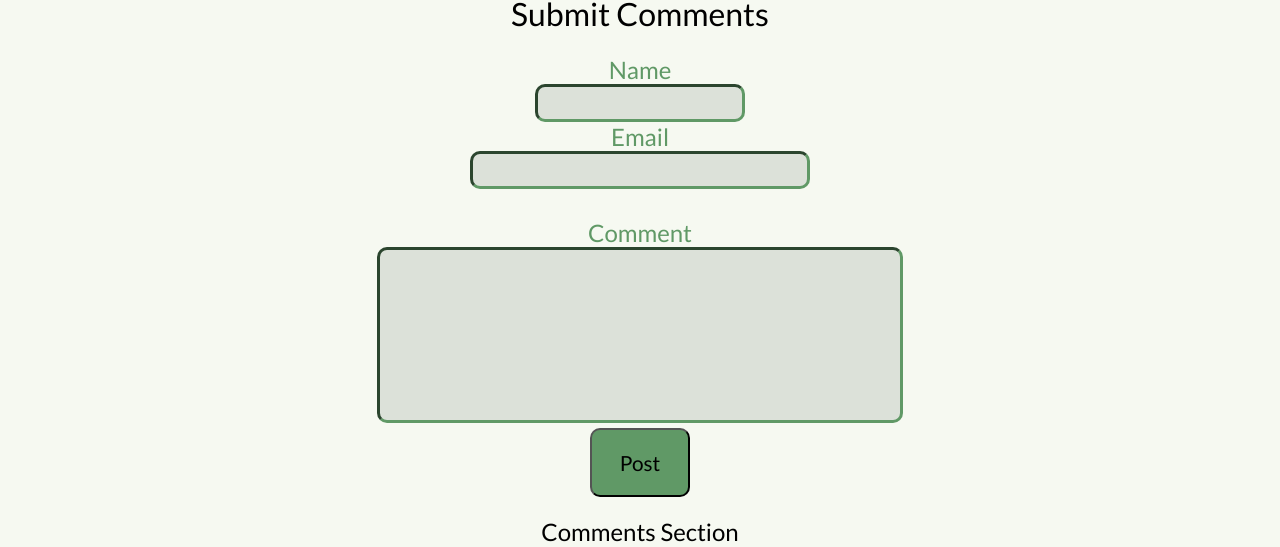
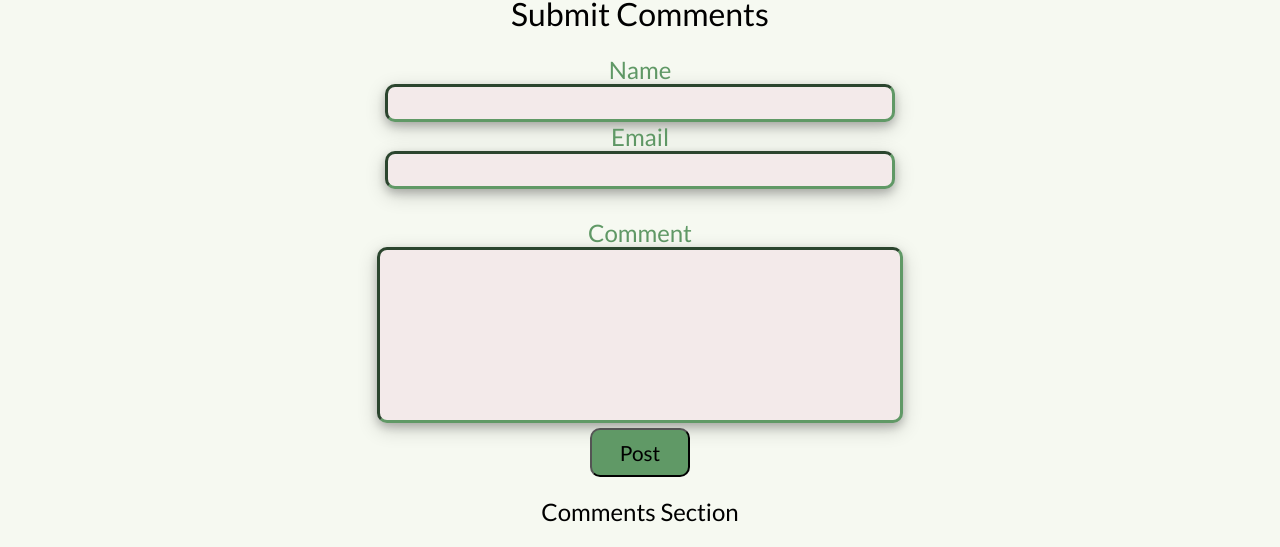
Before and after one commit to rbarbosa51/Slither-AI, a React (Vite) app in the folder client/: page /Comments in a window 1280 px wide. Shown: the part 174-721 px from the top of the page. Built offline with nearby package versions, Linux system fonts and the light colour scheme; no server answers.

Commit message:
added the comment styling, changed the name/email width

```diff
--- a/client/src/sass/CommentItems.scss
+++ b/client/src/sass/CommentItems.scss
@@ -1,6 +1,14 @@
 @import 'Global';
 
 .commentItems {
-    border: 1px solid black;
-    background-color: $light-green;
+    border: 4px solid white;
+    border-radius: 10px;
+    background-color: rgb(219, 214, 214);
+    width: 50%;
+    box-shadow: 0 4px 8px 0 rgba(0, 0, 0, 0.2), 0 6px 20px 0 rgba(0, 0, 0, 0.19);
+    margin: 3px;
+
+    p {
+        padding: 3px;
+    }
 }
--- a/client/src/sass/Comments.scss
+++ b/client/src/sass/Comments.scss
@@ -21,22 +21,25 @@
 
 
         .name-input {
-            width: 200px;
+            width: 500px;
             height: 30px;
             border-color: $medium-green;
             border-radius: 10px;
             border-width: 3px;
-            background-color: rgba(99, 112, 105, 0.178);
+            background-color: rgb(243, 234, 234);
             font-size: 1.2rem;
+            box-shadow: 0 4px 8px 0 rgba(0, 0, 0, 0.2), 0 6px 20px 0 rgba(0, 0, 0, 0.19);
+
         }
         .email-input{
             height: 30px;
-            width: 330px;
+            width: 500px;
             border-color: $medium-green;
             border-radius: 10px;
             border-width: 3px;
-            background-color: rgba(99, 112, 105, 0.178);
+            background-color: rgb(243, 234, 234);
             font-size: 1.15rem;
+            box-shadow: 0 4px 8px 0 rgba(0, 0, 0, 0.2), 0 6px 20px 0 rgba(0, 0, 0, 0.19);
         }
 
         .comment-input {
@@ -46,18 +49,23 @@
             border-color: $medium-green;
             border-radius: 10px;
             border-width: 3px;
-            background-color: rgba(99, 112, 105, 0.178);
+            background-color: rgb(243, 234, 234);
             font-size: 1.25rem;
-
+            box-shadow: 0 4px 8px 0 rgba(0, 0, 0, 0.2), 0 6px 20px 0 rgba(0, 0, 0, 0.19);
         }
         .submit-btn {
             background-color: $medium-green;
-            padding: 20px;
+            padding: 10px;
             width: 100px;
             margin-top: 5px;
             border-radius: 10px;
             font-size: 1.3rem;
             color: black;
+
+            :hover {
+                background-color: blue;
+            }
         }
+
     }
 }
```
